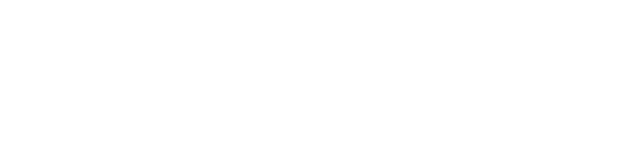
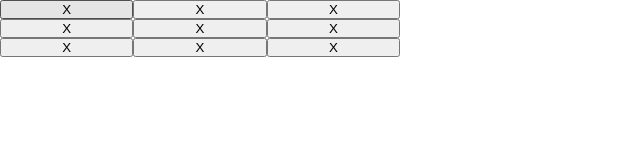
Before and after one commit to zimwick/Tic-Tac-Toe, a plain HTML site: page index.html in a window 1280 px wide. Shown: the whole page, without its empty margins (0-640 px from the left). Drawn offline with Linux system fonts and the light colour scheme.

Commit message:
Create game grid
built out the tic tac toe css grid

```diff
--- a/index.html
+++ b/index.html
@@ -7,5 +7,20 @@
     <link rel="stylesheet" href="style.css" />
     <title>Tic Tac Toe</title>
   </head>
-  <body></body>
+  <body>
+    <header></header>
+    <main>
+      <div class="game-board">
+        <button id="6" class="tile-button" type="button">X</button>
+        <button id="7" class="tile-button" type="button">X</button>
+        <button id="8" class="tile-button" type="button">X</button>
+        <button id="3" class="tile-button" type="button">X</button>
+        <button id="4" class="tile-button" type="button">X</button>
+        <button id="5" class="tile-button" type="button">X</button>
+        <button id="0" class="tile-button" type="button">X</button>
+        <button id="1" class="tile-button" type="button">X</button>
+        <button id="2" class="tile-button" type="button">X</button>
+      </div>
+    </main>
+  </body>
 </html>
--- a/script.js
+++ b/script.js
@@ -8,7 +8,7 @@ const gameBoard = (function () {
   };
 
   //array position 0 bottom left position 8 top right
-  const tiles = ["X", "O", "X", "O", "X", "X", "O", "X", "O"];
+  const tiles = ["", "", "", "", "", "", "", "", ""];
 
   return {
     setTile,
@@ -21,7 +21,7 @@ function createPlayer(name) {
   return { name };
 }
 
-const gameFlow = (function () {
+const gameController = (function () {
   let turns = 0;
   let gameRunning = true;
   let playerXTurn;
@@ -87,6 +87,10 @@ const gameFlow = (function () {
   }
 })();
 
+const displayController = (function () {
+  const tiles = document.querySelectorAll(".tile-button");
+  console.log(tiles[0].id);
+})();
 // each player is X or O
 // have a function that randomly decides which player goes first
 // first player chooses 0-8 of an array that array slot goes from "" to either "X" or "O" depending on player
--- a/style.css
+++ b/style.css
@@ -0,0 +1,11 @@
+* {
+  box-sizing: border-box;
+  margin: 0;
+  padding: 0;
+}
+
+.game-board {
+  display: grid;
+  grid-template-columns: repeat(3, 1fr);
+  width: 400px;
+}
```
